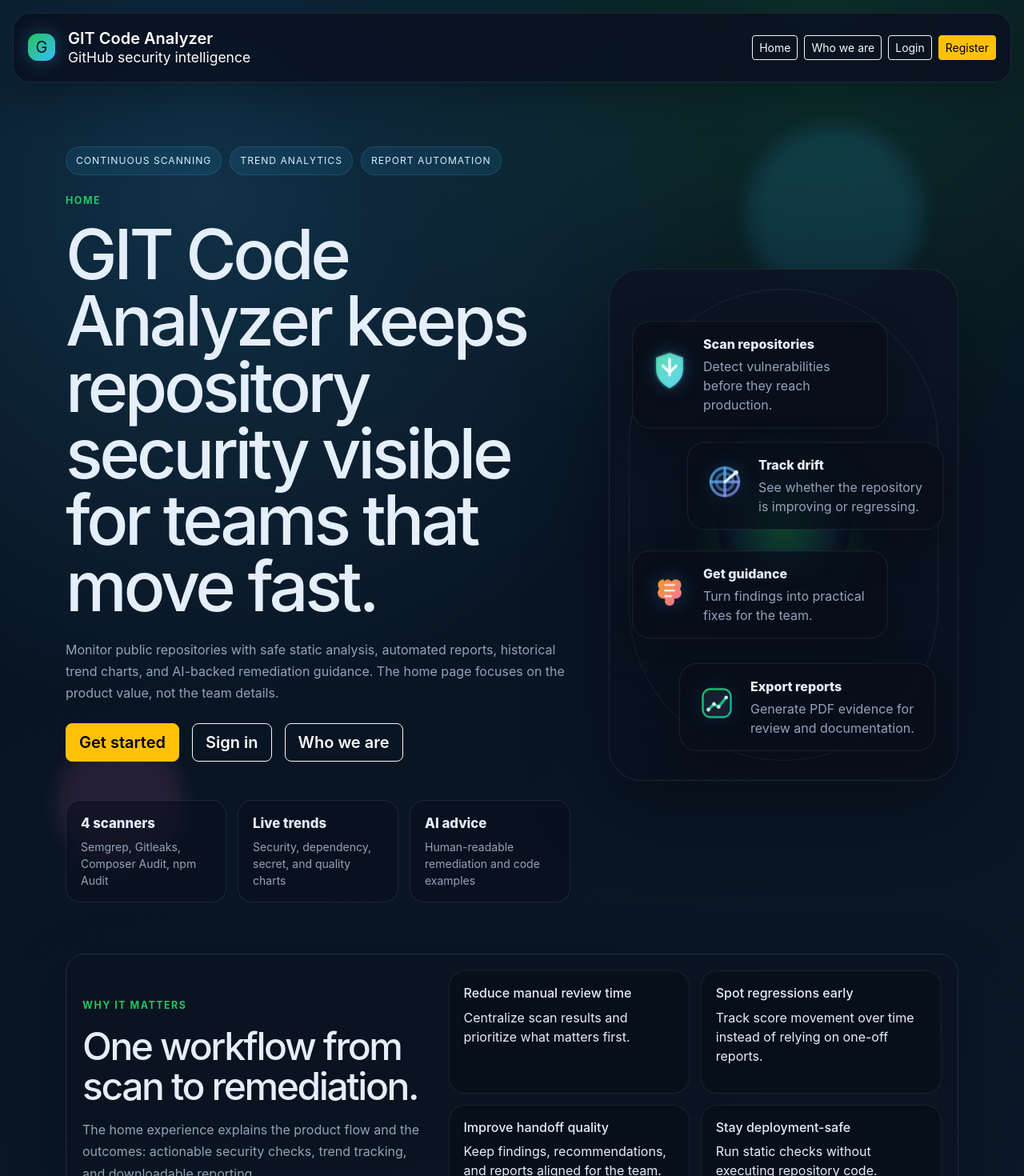
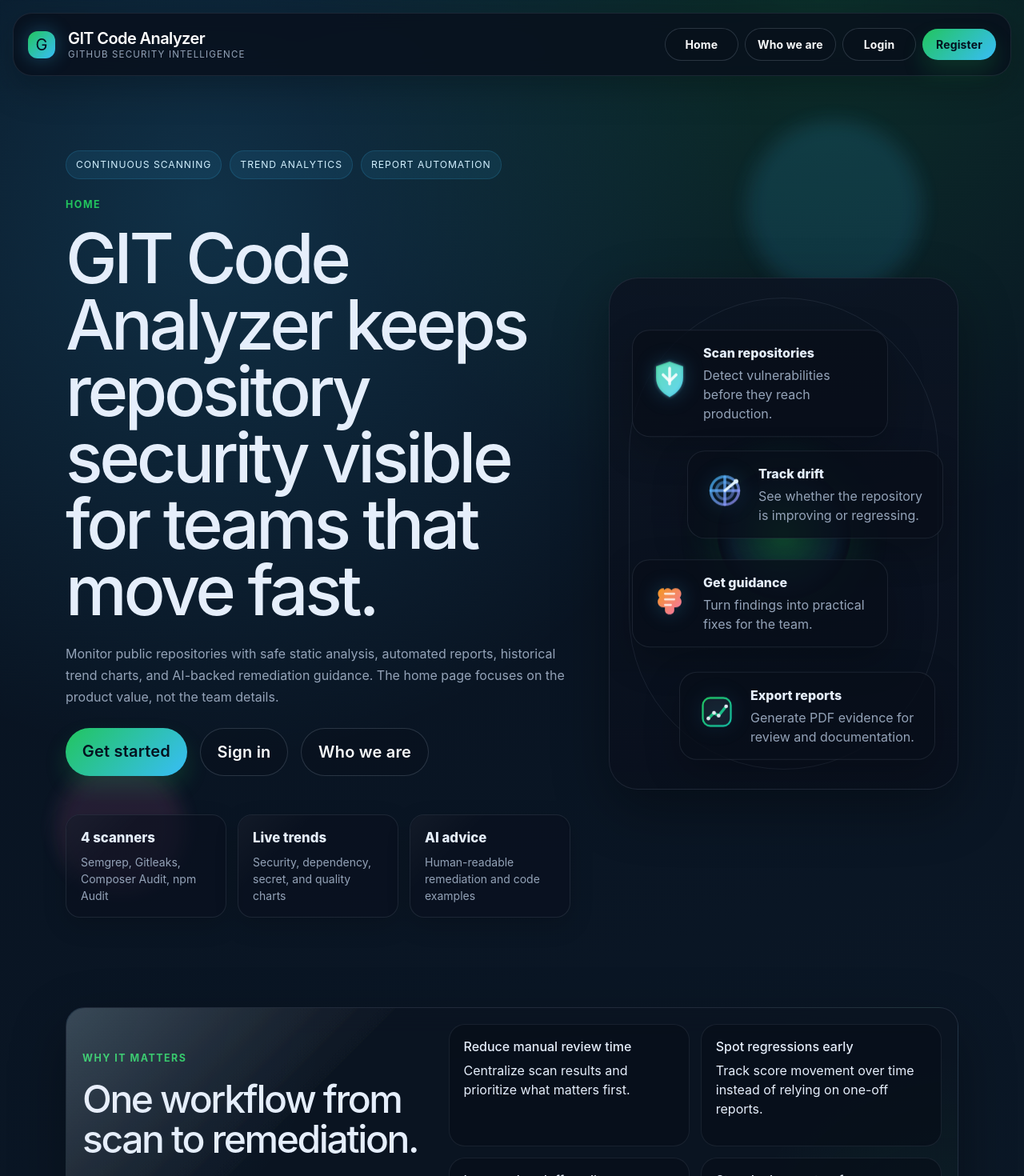
Before and after one commit to prashant20c/GitHub-Repository-Security-Analyzer-fe, a Vue app: page / in a window 1280 px wide. Shown: the top 1470 px of the page at 80% size. Built offline with nearby package versions, Linux system fonts and the light colour scheme; no server answers.

Commit message:
style: polish app shell and landing layout

```diff
--- a/src/styles/app.css
+++ b/src/styles/app.css
@@ -2,6 +2,7 @@
   color-scheme: dark;
   --bg: #07111f;
   --bg-2: #0d1b2a;
+  --bg-3: #0a1625;
   --panel: rgba(12, 20, 34, 0.82);
   --panel-border: rgba(148, 163, 184, 0.16);
   --text: #e5eefb;
@@ -11,10 +12,16 @@
   --warn: #f59e0b;
   --hot: #f472b6;
   --violet: #a78bfa;
+  --shadow-lg: 0 24px 70px rgba(0, 0, 0, 0.32);
+  --shadow-md: 0 16px 45px rgba(0, 0, 0, 0.22);
 }
 
 * {
   box-sizing: border-box;
+}
+
+html {
+  scroll-behavior: smooth;
 }
 
 body {
@@ -27,6 +34,25 @@ body {
     radial-gradient(circle at 50% 80%, rgba(244, 114, 182, 0.09), transparent 22%),
     linear-gradient(160deg, var(--bg) 0%, var(--bg-2) 100%);
   min-height: 100vh;
+  overflow-x: hidden;
+}
+
+body::before {
+  content: "";
+  position: fixed;
+  inset: 0;
+  pointer-events: none;
+  background:
+    linear-gradient(rgba(148, 163, 184, 0.04) 1px, transparent 1px),
+    linear-gradient(90deg, rgba(148, 163, 184, 0.04) 1px, transparent 1px);
+  background-size: 72px 72px;
+  mask-image: linear-gradient(180deg, rgba(0, 0, 0, 0.28), transparent 70%);
+  opacity: 0.45;
+}
+
+::selection {
+  background: rgba(56, 189, 248, 0.35);
+  color: #f8fbff;
 }
 
 a {
@@ -36,6 +62,7 @@ a {
 
 .app-shell {
   min-height: 100vh;
+  position: relative;
 }
 
 .app-nav {
@@ -46,11 +73,11 @@ a {
 }
 
 .nav-surface {
-  background: rgba(9, 16, 30, 0.8);
+  background: rgba(8, 15, 28, 0.82);
   border: 1px solid rgba(148, 163, 184, 0.14);
-  border-radius: 22px;
+  border-radius: 24px;
   padding: 14px 18px;
-  box-shadow: 0 16px 50px rgba(0, 0, 0, 0.22);
+  box-shadow: var(--shadow-md);
 }
 
 .brand-mark {
@@ -64,6 +91,32 @@ a {
   box-shadow: 0 0 24px rgba(56, 189, 248, 0.32);
 }
 
+.brand-name {
+  letter-spacing: -0.03em;
+}
+
+.brand-copy {
+  color: var(--muted);
+  font-size: 0.72rem;
+  letter-spacing: 0.1em;
+  text-transform: uppercase;
+}
+
+.user-chip {
+  display: inline-flex;
+  align-items: center;
+  padding: 8px 12px;
+  border-radius: 999px;
+  border: 1px solid rgba(148, 163, 184, 0.16);
+  background: rgba(148, 163, 184, 0.08);
+  color: #d7e4f5;
+}
+
+.nav-action {
+  min-width: 92px;
+  justify-content: center;
+}
+
 .landing-main {
   overflow: hidden;
 }
@@ -74,8 +127,8 @@ a {
 
 .landing-hero {
   position: relative;
-  padding-top: 4rem;
-  padding-bottom: 3rem;
+  padding-top: clamp(3rem, 6vw, 5.5rem);
+  padding-bottom: clamp(2.5rem, 5vw, 4rem);
 }
 
 .display-title,
@@ -119,8 +172,8 @@ a {
   font-size: 0.76rem;
   letter-spacing: 0.08em;
   text-transform: uppercase;
-  background: rgba(56, 189, 248, 0.1);
-  border: 1px solid rgba(56, 189, 248, 0.18);
+  background: rgba(56, 189, 248, 0.09);
+  border: 1px solid rgba(56, 189, 248, 0.16);
   color: #d2f0ff;
 }
 
@@ -137,6 +190,19 @@ a {
   border-radius: 18px;
   border: 1px solid rgba(148, 163, 184, 0.14);
   background: rgba(10, 17, 30, 0.64);
+  box-shadow: 0 10px 30px rgba(0, 0, 0, 0.16);
+  transition: transform 180ms ease, border-color 180ms ease, background-color 180ms ease;
+}
+
+.hero-stat:hover,
+.feature-card:hover,
+.glass-card:hover,
+.workflow-step:hover,
+.stack-card:hover,
+.signal-card:hover,
+.project-card:hover {
+  transform: translateY(-4px);
+  border-color: rgba(56, 189, 248, 0.24);
 }
 
 .hero-stat span {
@@ -185,12 +251,12 @@ a {
 .landing-orbit {
   position: relative;
   min-height: 640px;
-  border-radius: 40px;
+  border-radius: 36px;
   background:
     radial-gradient(circle at 50% 50%, rgba(34, 197, 94, 0.16), transparent 18%),
     linear-gradient(180deg, rgba(12, 20, 34, 0.94), rgba(9, 15, 28, 0.76));
   border: 1px solid rgba(148, 163, 184, 0.14);
-  box-shadow: 0 30px 100px rgba(0, 0, 0, 0.35);
+  box-shadow: var(--shadow-lg);
   overflow: hidden;
 }
 
@@ -224,8 +290,9 @@ a {
   border-radius: 22px;
   background: rgba(8, 14, 26, 0.8);
   border: 1px solid rgba(148, 163, 184, 0.14);
-  box-shadow: 0 18px 50px rgba(0, 0, 0, 0.24);
+  box-shadow: var(--shadow-md);
   animation: float 9s ease-in-out infinite;
+  transition: transform 180ms ease, border-color 180ms ease;
 }
 
 .orbit-card p,
@@ -278,8 +345,8 @@ a {
 }
 
 .section-block {
-  padding-top: 1rem;
-  padding-bottom: 2rem;
+  padding-top: clamp(1.5rem, 4vw, 3rem);
+  padding-bottom: clamp(1.5rem, 4vw, 3rem);
 }
 
 .section-title {
@@ -293,7 +360,8 @@ a {
   border-radius: 24px;
   background: rgba(12, 20, 34, 0.72);
   border: 1px solid rgba(148, 163, 184, 0.14);
-  box-shadow: 0 18px 55px rgba(0, 0, 0, 0.24);
+  box-shadow: var(--shadow-md);
+  transition: transform 180ms ease, border-color 180ms ease, box-shadow 180ms ease;
 }
 
 .feature-card h3,
@@ -328,6 +396,7 @@ a {
   border-radius: 22px;
   background: rgba(8, 14, 26, 0.72);
   border: 1px solid rgba(148, 163, 184, 0.14);
+  transition: transform 180ms ease, border-color 180ms ease;
 }
 
 .project-card p {
@@ -351,6 +420,7 @@ a {
   border-radius: 20px;
   background: rgba(8, 14, 26, 0.72);
   border: 1px solid rgba(148, 163, 184, 0.12);
+  transition: transform 180ms ease, border-color 180ms ease;
 }
 
 .signal-card h3 {
@@ -369,7 +439,7 @@ a {
     radial-gradient(circle at top left, rgba(56, 189, 248, 0.16), transparent 28%),
     radial-gradient(circle at bottom right, rgba(244, 114, 182, 0.12), transparent 22%),
     rgba(12, 20, 34, 0.76);
-  box-shadow: 0 22px 70px rgba(0, 0, 0, 0.26);
+  box-shadow: var(--shadow-lg);
 }
 
 .cta-title {
@@ -383,6 +453,7 @@ a {
   border-radius: 22px;
   background: rgba(12, 20, 34, 0.72);
   border: 1px solid rgba(148, 163, 184, 0.14);
+  transition: transform 180ms ease, border-color 180ms ease;
 }
 
 .workflow-index {
@@ -463,6 +534,9 @@ a {
   background-color: rgba(8, 14, 26, 0.82);
   border-color: rgba(148, 163, 184, 0.16);
   color: var(--text);
+  border-radius: 16px;
+  padding-top: 0.85rem;
+  padding-bottom: 0.85rem;
 }
 
 .form-control:focus,
@@ -473,12 +547,109 @@ a {
   box-shadow: 0 0 0 0.25rem rgba(56, 189, 248, 0.12);
 }
 
+.form-control::placeholder {
+  color: rgba(148, 163, 184, 0.65);
+}
+
+.form-label {
+  color: #dce7f7;
+  font-weight: 600;
+  margin-bottom: 0.55rem;
+}
+
 .page-alert {
   border-radius: 18px;
   border: 1px solid rgba(248, 113, 113, 0.22);
   background: rgba(127, 29, 29, 0.2);
   color: #fecaca;
   padding: 14px 16px;
+}
+
+.btn {
+  border-radius: 999px;
+  font-weight: 700;
+  letter-spacing: 0.01em;
+  transition: transform 180ms ease, box-shadow 180ms ease, background-color 180ms ease, border-color 180ms ease;
+}
+
+.btn:hover {
+  transform: translateY(-1px);
+}
+
+.btn-warning {
+  color: #04111f;
+  border: none;
+  background: linear-gradient(135deg, var(--accent), var(--accent-2));
+  box-shadow: 0 14px 28px rgba(34, 197, 94, 0.18);
+}
+
+.btn-warning:hover,
+.btn-warning:focus {
+  color: #04111f;
+  box-shadow: 0 18px 36px rgba(56, 189, 248, 0.2);
+}
+
+.btn-outline-light,
+.btn-outline-warning {
+  border-color: rgba(148, 163, 184, 0.24);
+  background: rgba(8, 14, 26, 0.3);
+}
+
+.btn-outline-light:hover,
+.btn-outline-warning:hover {
+  background: rgba(148, 163, 184, 0.12);
+  border-color: rgba(56, 189, 248, 0.34);
+}
+
+.btn-sm {
+  padding: 0.55rem 0.95rem;
+}
+
+.btn-lg {
+  padding: 0.9rem 1.3rem;
+}
+
+.table-darkish thead th {
+  color: #dce7f7;
+  font-size: 0.78rem;
+  letter-spacing: 0.1em;
+  text-transform: uppercase;
+  border-bottom-width: 1px;
+}
+
+.table-darkish tbody tr {
+  transition: background-color 160ms ease, transform 160ms ease;
+}
+
+.table-darkish tbody tr:hover {
+  background: rgba(56, 189, 248, 0.04);
+}
+
+.table-darkish td,
+.table-darkish th {
+  border-color: rgba(148, 163, 184, 0.12);
+}
+
+.glass-card,
+.hero-panel {
+  position: relative;
+  overflow: hidden;
+}
+
+.glass-card::before,
+.hero-panel::before,
+.feature-card::before,
+.workflow-step::before,
+.signal-card::before,
+.project-card::before,
+.hero-stat::before {
+  content: "";
+  position: absolute;
+  inset: 0;
+  border-radius: inherit;
+  pointer-events: none;
+  background: linear-gradient(135deg, rgba(255, 255, 255, 0.08), transparent 30%);
+  opacity: 0.5;
 }
 
 @keyframes shimmer {
@@ -518,10 +689,13 @@ a {
 
 .hero-panel,
 .glass-card {
-  background: var(--panel);
+  background:
+    radial-gradient(circle at top left, rgba(56, 189, 248, 0.08), transparent 28%),
+    radial-gradient(circle at bottom right, rgba(34, 197, 94, 0.08), transparent 24%),
+    var(--panel);
   border: 1px solid var(--panel-border);
   border-radius: 24px;
-  box-shadow: 0 20px 70px rgba(0, 0, 0, 0.28);
+  box-shadow: var(--shadow-lg);
   backdrop-filter: blur(16px);
 }
 
@@ -580,10 +754,16 @@ a {
 }
 
 .table-darkish {
-  --bs-table-bg: transparent;
-  --bs-table-color: var(--text);
-  --bs-table-striped-bg: rgba(148, 163, 184, 0.05);
-  --bs-table-border-color: rgba(148, 163, 184, 0.12);
+  border-collapse: separate;
+  border-spacing: 0;
+}
+
+.table-responsive {
+  border-radius: 20px;
+}
+
+.table > :not(caption) > * > * {
+  padding: 0.95rem 0.9rem;
 }
 
 @media (max-width: 991.98px) {
@@ -627,4 +807,25 @@ a {
   .display-title {
     max-width: none;
   }
+
+  .nav-surface {
+    padding: 12px 14px;
+  }
+
+  .nav-action {
+    min-width: auto;
+  }
+
+  .hero-panel,
+  .glass-card,
+  .insight-band,
+  .cta-band,
+  .project-banner,
+  .team-card {
+    padding: 18px;
+  }
+
+  .page-title {
+    font-size: clamp(1.9rem, 7vw, 2.6rem);
+  }
 }
```
